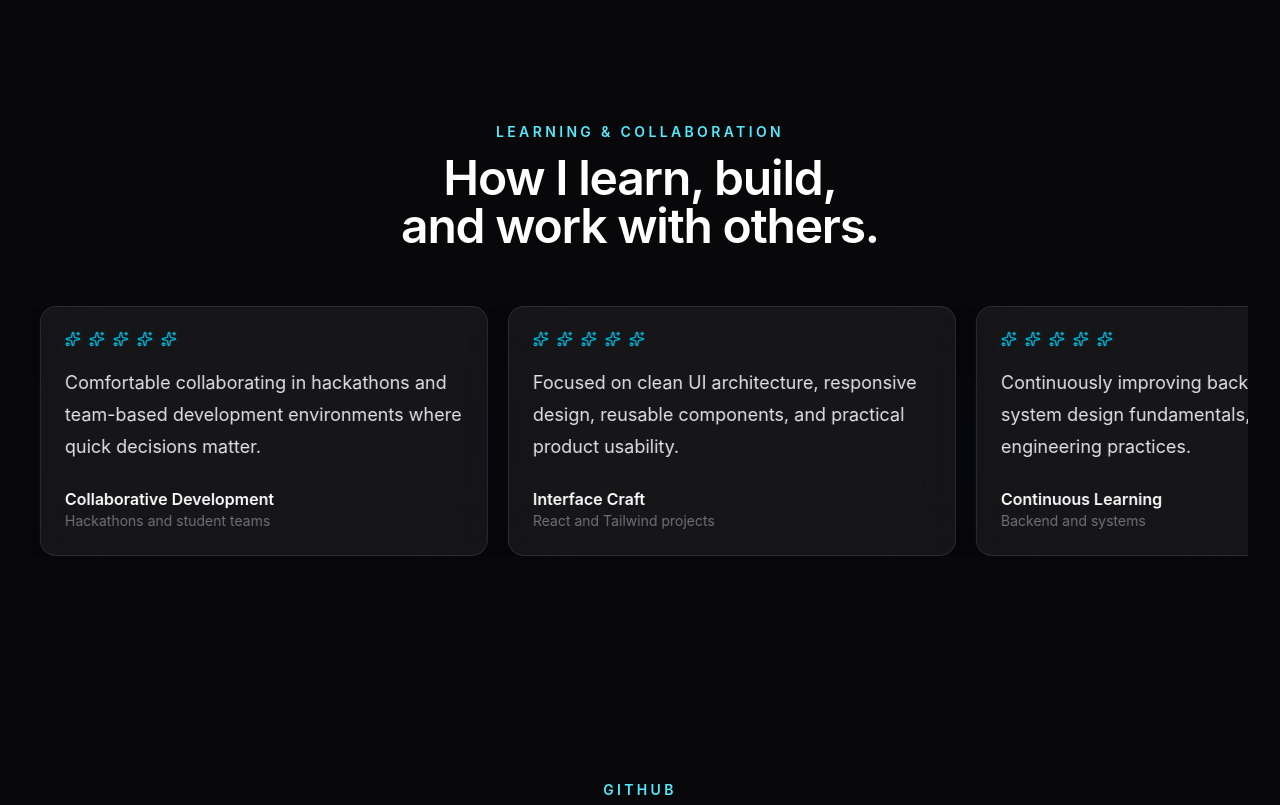
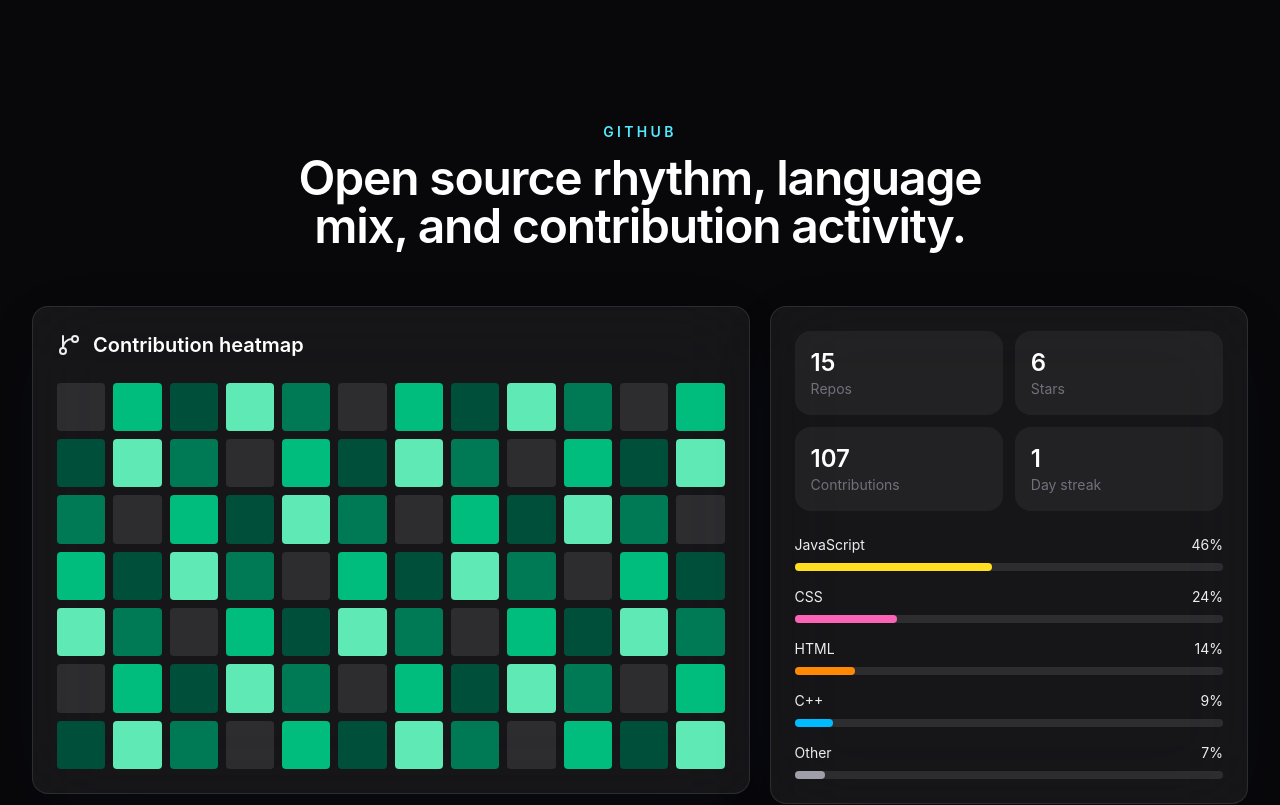
Before and after one commit to Ramzin007/Portfolio, a Next.js app: page / in a window 1280 px wide. Shown: the part 8980-9785 px from the top of the page. Built offline with nearby package versions, Linux system fonts and the light colour scheme.

Commit message:
feat: remove Learning & Collaboration section from homepage

```diff
--- a/src/app/page.tsx
+++ b/src/app/page.tsx
@@ -5,7 +5,6 @@
 import { Hero } from "@/sections/hero";
 import { Projects } from "@/sections/projects";
 import { Skills } from "@/sections/skills";
-import { Testimonials } from "@/sections/testimonials";
 import { Footer } from "@/components/layout/footer";
 import { profile } from "@/data/portfolio";
 
@@ -33,7 +32,6 @@
         <Skills />
         <Projects />
         <ExperienceEducation />
-        <Testimonials />
         <GithubStats />
         <Contact />
       </main>
```
